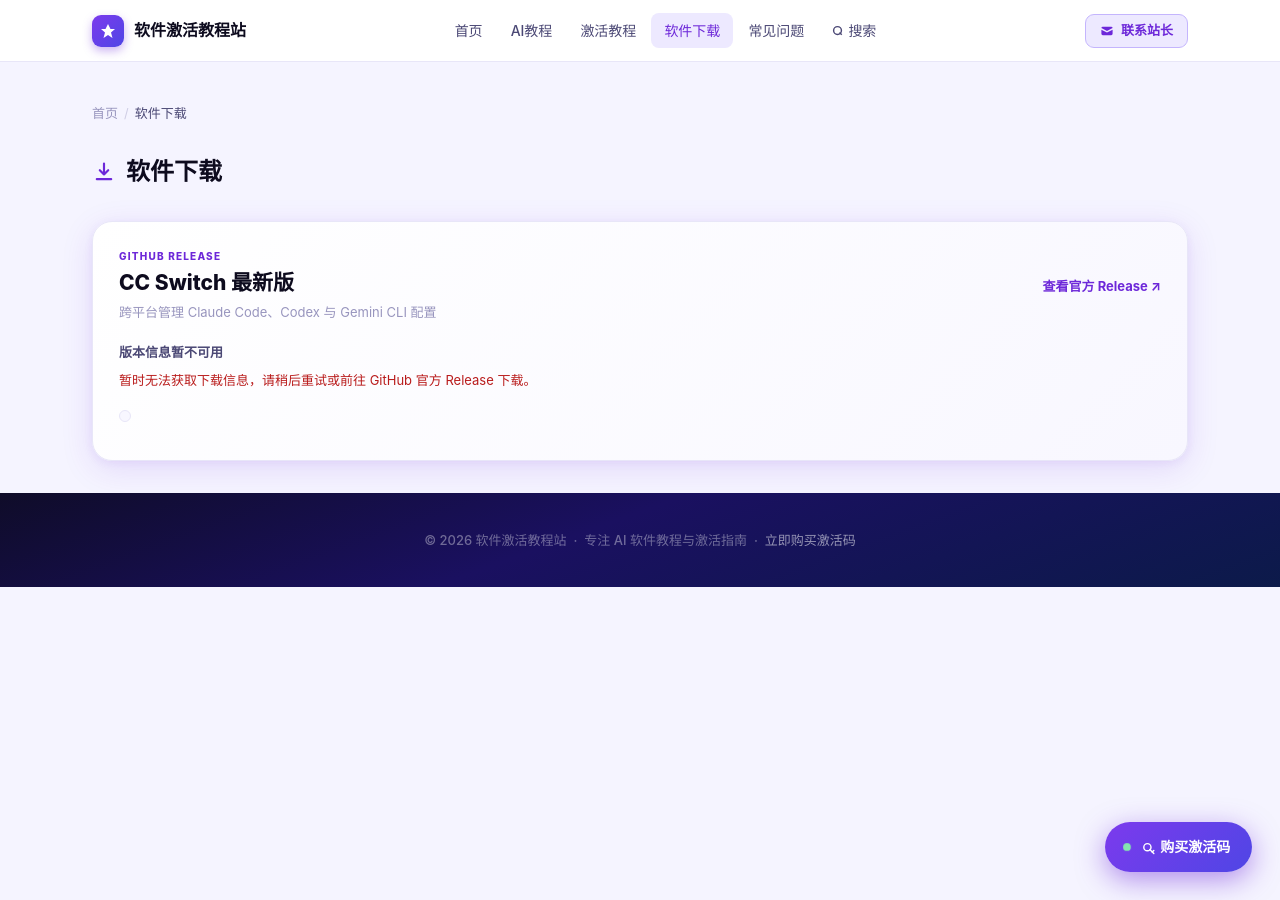
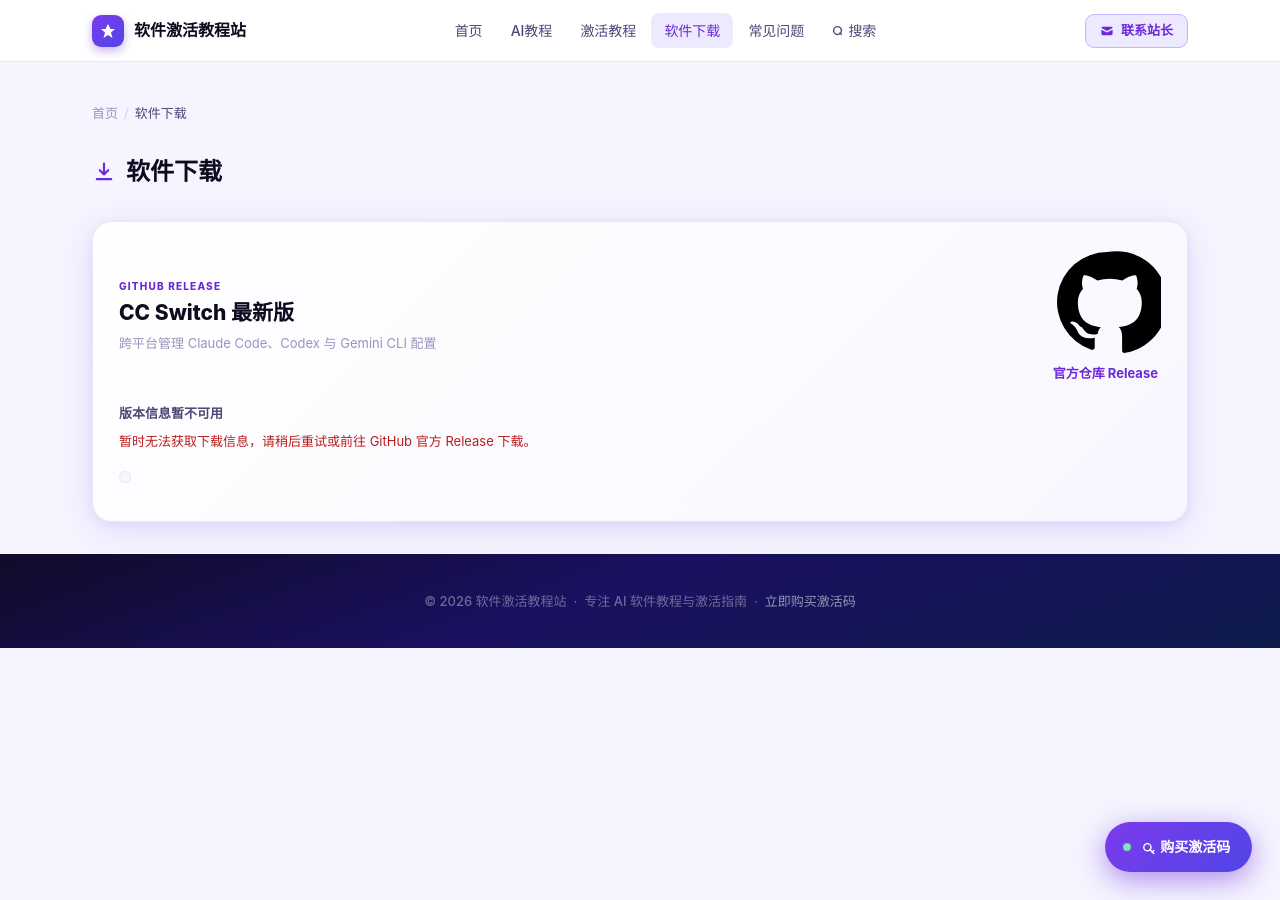
Before and after one commit to leo11hang/Kilian.github.io, a Jekyll site: the page built from download.html, in a window 1280 px wide. Built offline with Jekyll 4.4.1, drawn with Linux system fonts in a browser that asks for light colours; comment, search, counter and statistics services are not loaded.

Commit message:
Update cc-switch-download.html

```diff
--- a/_includes/cc-switch-download.html
+++ b/_includes/cc-switch-download.html
@@ -5,7 +5,10 @@
       <h2 id="cc-download-title">CC Switch 最新版</h2>
       <p class="cc-download-summary">跨平台管理 Claude Code、Codex 与 Gemini CLI 配置</p>
     </div>
-    <a class="cc-release-link" data-release-link href="https://github.com/farion1231/cc-switch/releases/latest" target="_blank" rel="noopener noreferrer">查看官方 Release ↗</a>
+    <a class="cc-release-link" data-release-link href="https://github.com/farion1231/cc-switch/releases/latest" target="_blank" rel="noopener noreferrer">
+      <svg class="cc-github-icon" viewBox="0 0 24 24" aria-hidden="true"><path d="M12 .9a11.1 11.1 0 0 0-3.51 21.63c.56.1.76-.24.76-.54v-2.1c-3.1.67-3.76-1.32-3.76-1.32-.5-1.28-1.24-1.62-1.24-1.62-1.01-.69.08-.68.08-.68 1.12.08 1.71 1.15 1.71 1.15 1 .1.66 2.3 3.86 1.62.1-.72.39-1.21.7-1.49-2.48-.28-5.09-1.24-5.09-5.52 0-1.22.44-2.22 1.15-3-.12-.28-.5-1.42.11-2.96 0 0 .94-.3 3.05 1.15a10.6 10.6 0 0 1 5.55 0c2.11-1.44 3.05-1.15 3.05-1.15.61 1.54.23 2.68.11 2.96.72.78 1.15 1.78 1.15 3 0 4.29-2.62 5.23-5.11 5.51.4.35.75 1.03.75 2.08v3.08c0 .3.2.65.77.54A11.1 11.1 0 0 0 12 .9Z"/></svg>
+      <span>官方仓库 Release</span>
+    </a>
   </div>
   <div class="cc-release-meta" data-release-meta aria-live="polite">正在获取最新版本…</div>
   <div class="cc-download-status" data-download-status role="status">正在连接 GitHub 获取安装包…</div>
```
